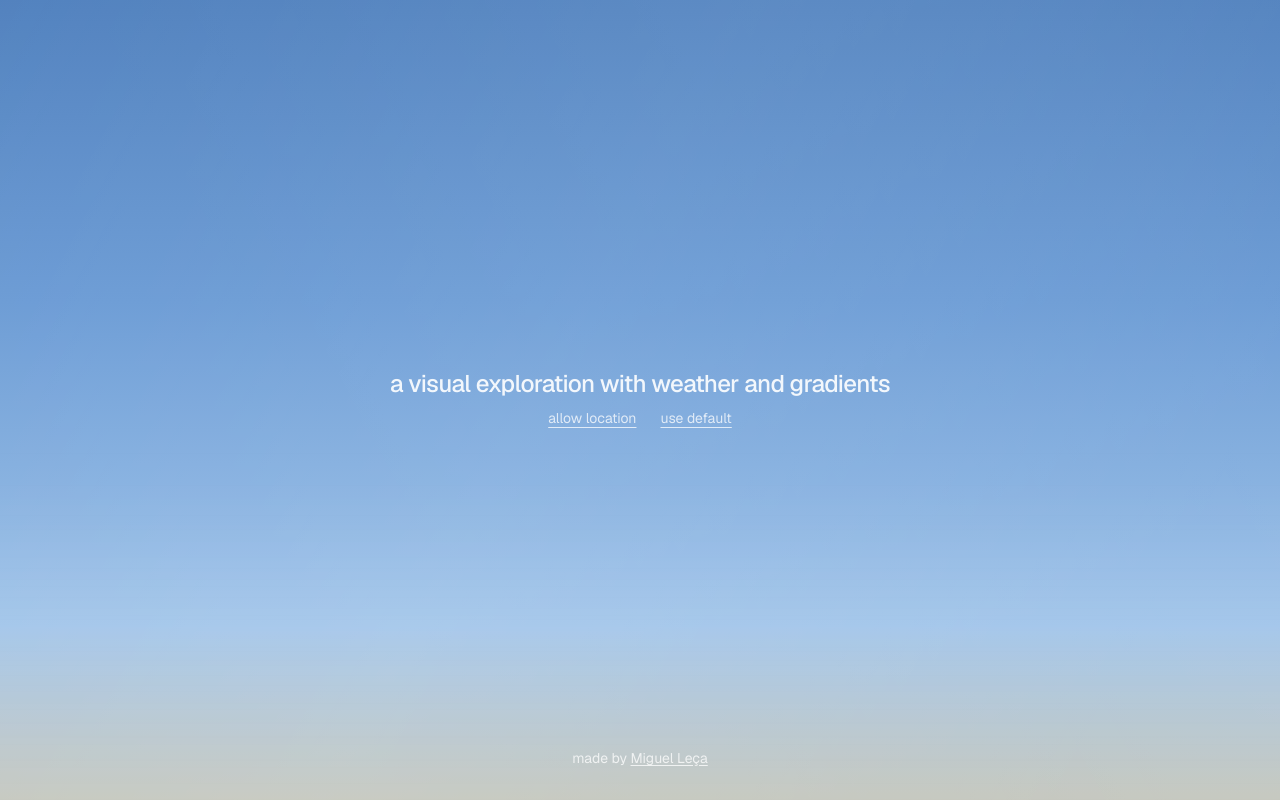
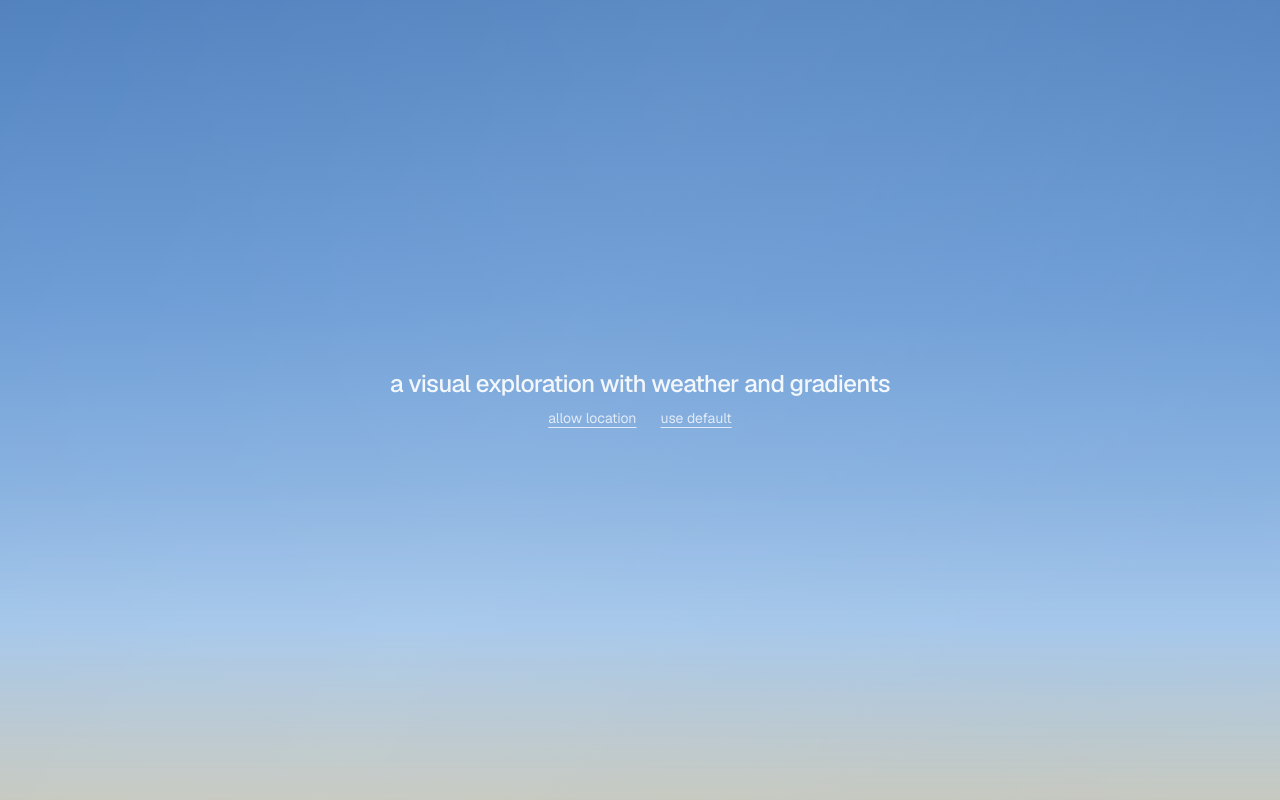
Before and after one commit to migueljsleca/weather-gradient, a Next.js app: page / in a window 1280 px wide. Built offline with nearby package versions, Linux system fonts and the light colour scheme; no server answers.

Commit message:
Remove footer link from entrance screen

```diff
--- a/src/components/weather-dashboard.tsx
+++ b/src/components/weather-dashboard.tsx
@@ -432,14 +432,6 @@ export function WeatherDashboard() {
               </button>
             </div>
           </div>
-          <a
-            href="https://miguel-leca.com"
-            target="_blank"
-            rel="noreferrer"
-            className="absolute bottom-8 left-1/2 z-10 -translate-x-1/2 text-sm text-white/75 transition hover:text-white/90"
-          >
-            made by <span className="underline underline-offset-2">Miguel Leça</span>
-          </a>
         </div>
       ) : !defaultPlaceLoaded ? (
         <div className="relative flex h-dvh items-center justify-center overflow-hidden">
```
